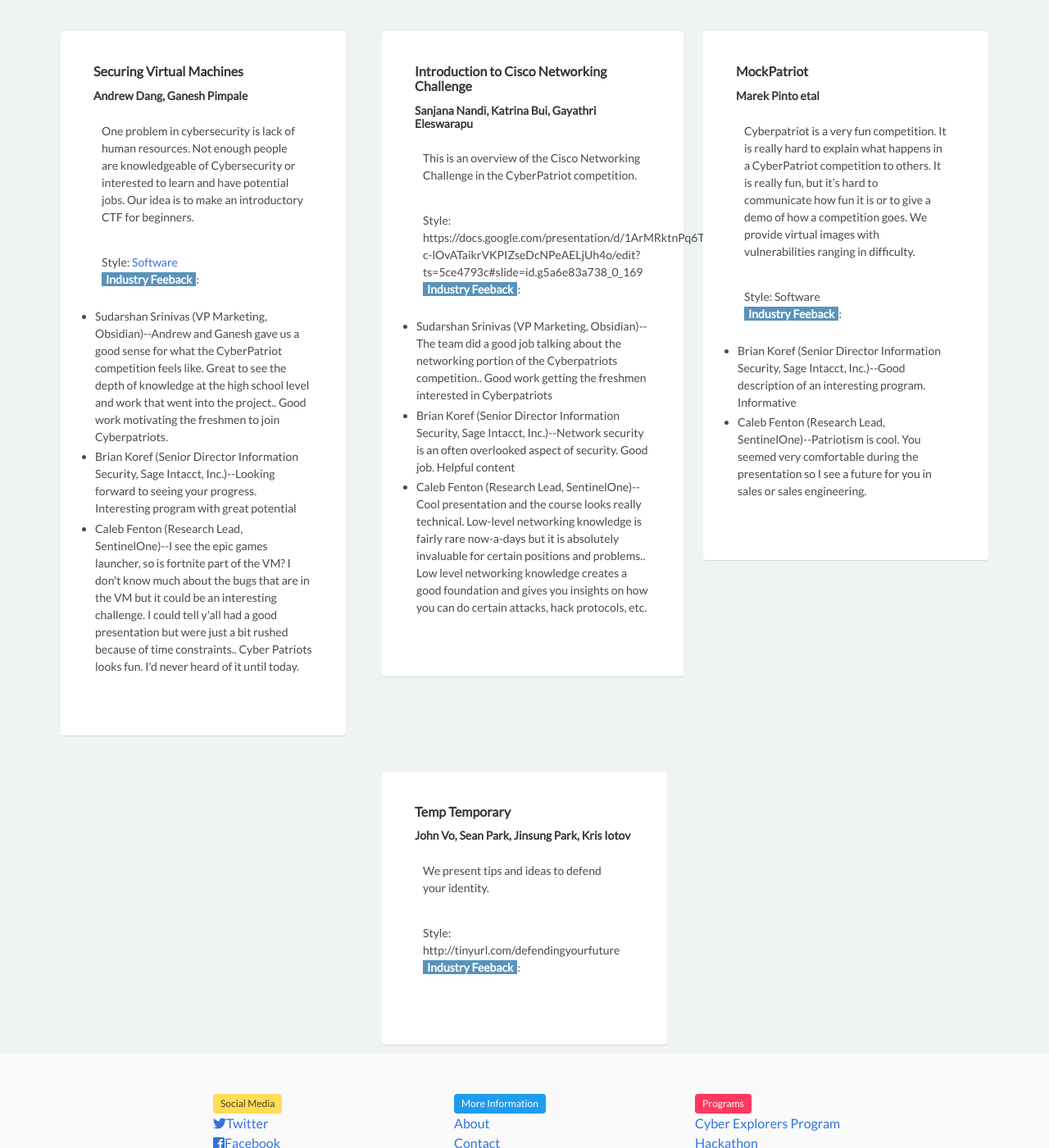
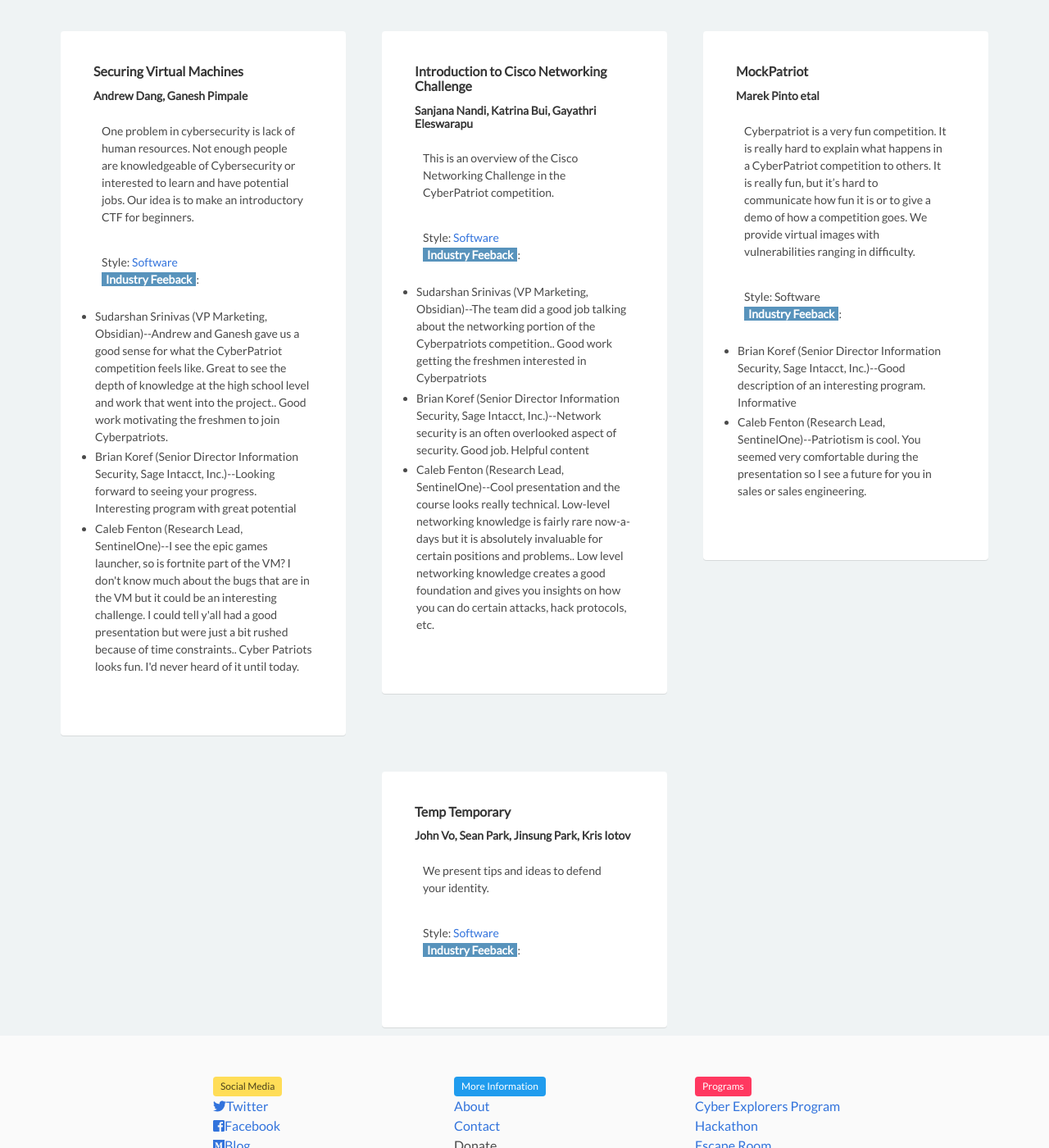
Before and after one commit to cyberdefendersprogram/www-homepage, a Jekyll site: the page built from cyberexplorers.md, in a window 1280 px wide and 1400 px high, scrolled down 6920 px. Shown: the whole window at 82% size. Built offline with Jekyll 4.4.1, drawn with Linux system fonts in a browser that asks for light colours; nearby versions of some CDN libraries.

Commit message:
Update cyberexplorers-projects.yml

```diff
--- a/_data/cyberexplorers-projects.yml
+++ b/_data/cyberexplorers-projects.yml
@@ -99,7 +99,8 @@
 - name: Introduction to Cisco Networking Challenge
   members: Sanjana Nandi, Katrina Bui, Gayathri Eleswarapu
   description: This is an overview of the Cisco Networking Challenge in the CyberPatriot competition.
-  presentation: https://docs.google.com/presentation/d/1ArMRktnPq6T-c-lOvATaikrVKPIZseDcNPeAELjUh4o/edit?ts=5ce4793c#slide=id.g5a6e83a738_0_169
+  prototype: https://docs.google.com/presentation/d/1ArMRktnPq6T-c-lOvATaikrVKPIZseDcNPeAELjUh4o/edit?ts=5ce4793c#slide=id.g5a6e83a738_0_169
+  presentation: Software
   points:
     - Sudarshan Srinivas (VP Marketing, Obsidian)--The team did a good job talking about the networking portion of the Cyberpatriots competition.. Good work getting the freshmen interested in Cyberpatriots
     - Brian Koref (Senior Director Information Security, Sage Intacct, Inc.)--Network security is an often overlooked aspect of security.  Good job. Helpful content
@@ -116,5 +117,6 @@
 - name: Temp Temporary
   members: John Vo, Sean Park, Jinsung Park, Kris Iotov
   description: We present tips and ideas to defend your identity.
-  presentation: http://tinyurl.com/defendingyourfuture
+  prototype: http://tinyurl.com/defendingyourfuture
+  presentation: Software
   points:
```
